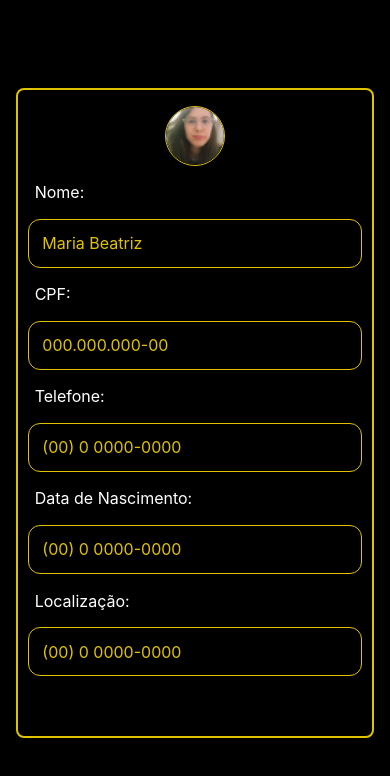
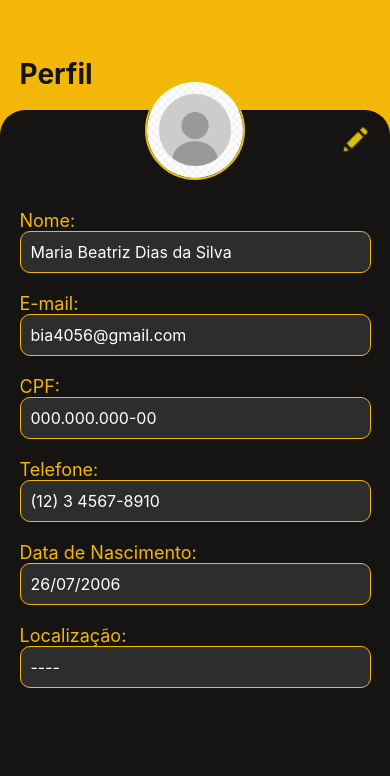
Before and after one commit to Cifpb/TCC-Mobile, a React Native app: screen /Profile in a window 390 px wide. Shown: the top 776 px of the page. Built offline with nearby package versions, Linux system fonts and the light colour scheme.

Commit message:
reparos tela de perfil

```diff
--- a/src/pages/product/index.js
+++ b/src/pages/product/index.js
@@ -1,7 +1,5 @@
 import React, { useState } from 'react';
 import { StyleSheet, Text, TextInput, View, ScrollView, Image, Switch, TouchableOpacity } from 'react-native';
-import { Dropdown } from 'react-native-element-dropdown';
-import Seletor from '../../components/Dropdown';
 import { TextInputMask } from 'react-native-masked-text';
 import ImagePicker from '../../components/ImagePicker';
 import { useNavigation } from "@react-navigation/native";
--- a/src/pages/profile/index.js
+++ b/src/pages/profile/index.js
@@ -1,105 +1,114 @@
-import React, { useState } from 'react';
-import { StyleSheet, Text, TextInput, View, ScrollView, Image, Switch, TouchableOpacity } from 'react-native';
+import React from 'react';
+import { StyleSheet, Text, View, ScrollView, Image, TouchableOpacity } from 'react-native';
+import * as Animatable from 'react-native-animatable';
 import { useNavigation } from '@react-navigation/native';
-import Seletor from '../../components/Dropdown';
-import foto from "../../assets/perfil/fotoperfil.png"
+import editar from "../../assets/pedidos/cards/lapis.png";
+import foto from "../../assets/perfil/foto.jpg";
 
-export default function Profile () {
-const navegation = useNavigation();
+export default function Profile() {
+    const navigation = useNavigation();
 
-const nome = "Maria Beatriz";
+    const nome = "Maria Beatriz Dias da Silva";
+    const email = "bia4056@gmail.com";
     const cpf = "000.000.000-00";
-const telefone = "(00) 0 0000-0000";
-
-const data = [
-    { label: 'Nenhum', value: '1' },
-    { label: 'Gold', value: '2' },
-    { label: 'Platinum', value: '3' },
-    { label: 'Diamond', value: '4' },
-];
+    const telefone = "(12) 3 4567-8910";
+    const dataN = "26/07/2006";
+    const localizacao = "----";
 
     return (
- <ScrollView style={styles.scrollView}>
+
         <View style={styles.container}>
- <View style={styles.quadrado}>
-<View style= {styles.perfil}>
+            <Animatable.View animation="fadeInLeft" delay={300} style={styles.containerHeader}>
+                <Text style={styles.message}>Perfil</Text>
+            </Animatable.View>
+            <Animatable.View animation="fadeInUp" delay={300} style={styles.containerForm}>
+    <TouchableOpacity style={styles.lapisContainer}>
+        <Image style={styles.lapis} source={editar} />
+    </TouchableOpacity>
+    <View style={styles.profileHeader}>
         <Image style={styles.fotoperfil} source={foto} />
     </View>
-  <Text style={styles.dado}>Nome:</Text>
-  <Text style={styles.nome}>{nome}</Text>
-  <Text style={styles.dado}>CPF:</Text>
-  <Text style={styles.nome}>{cpf}</Text>
-  <Text style={styles.dado}>Telefone:</Text>
-  <Text style={styles.nome}>{telefone}</Text>
-  <Text style={styles.dado}>Data de Nascimento:</Text>
-  <Text style={styles.nome}>{telefone}</Text>
-  <Text style={styles.dado}>Localização:</Text>
-  <Text style={styles.nome}>{telefone}</Text>
- </View>
+
+    <Text style={styles.label}>Nome:</Text>
+    <Text style={styles.info}>{nome}</Text>
+    <Text style={styles.label}>E-mail:</Text>
+    <Text style={styles.info}>{email}</Text>
+    <Text style={styles.label}>CPF:</Text>
+    <Text style={styles.info}>{cpf}</Text>
+    <Text style={styles.label}>Telefone:</Text>
+    <Text style={styles.info}>{telefone}</Text>
+    <Text style={styles.label}>Data de Nascimento:</Text>
+    <Text style={styles.info}>{dataN}</Text>
+    <Text style={styles.label}>Localização:</Text>
+    <Text style={styles.info}>{localizacao}</Text>
+</Animatable.View>
+
         </View>
 
-
- </ScrollView>
     );
 }
 
 const styles = StyleSheet.create({
-    scrollView: {
+    container: {
         flex: 1,
-        backgroundColor: 'black'
+        backgroundColor: '#F2B707',
     },
-      container: {
-        backgroundColor: 'black',
-        padding: 16,
-        alignContent: 'center',
+    containerHeader: {
+      marginTop: '12%',
+      marginBottom: '5%',
+      paddingStart: '5%',
+      position: 'relative',
+    },
+    message: {
+        fontSize: 28,
+        fontWeight: 'bold',
+        color: '#161413',
+        marginTop: 10,
+    },
+    lapisContainer: {
+      position: 'absolute',
+      top: 15,
+      right: 20,
+      zIndex: 10,
+  },
+    lapis: {
+        width: 30,
+        height: 30,
+    },
+    containerForm: {
+        backgroundColor: '#161413',
         flex: 1,
-        color: 'black'
+        borderTopLeftRadius: 25,
+        borderTopRightRadius: 25,
+        paddingStart: '5%',
+        paddingEnd: '5%',
+        paddingVertical: 20,
     },
-      quadrado: {
-        borderWidth: 2,
-        marginBottom: '5%',
-        marginTop: '20%',
-        borderColor: '#E0C200',
-        padding: 10,
-        borderRadius: 8,
-        height: 650,
-        gap: 10,
-      },
-      dado: {
-        color: 'white',
-        fontSize: 16,
-        padding: '2%',
-      },
-      textInput: {
-        backgroundColor: 'black',
-        color: 'white',
-        borderRadius: 10,
-        borderColor: '#E0C200',
-        borderWidth: 0.5,
-        padding: 10,
-        marginBottom: 10,
-        height: 50,
-        fontSize: 16,
-      },
-      nome: {
-        color: '#E0C200',
-        fontSize: 16,
-        padding: '4%',
-        backgroundColor: 'black',
-        borderColor: '#E0C200',
-        borderWidth: 1,
-        borderRadius: 12,
+    profileHeader: {
+        alignItems: 'center',
+        marginTop: -50,
+        marginBottom: 20,
     },
     fotoperfil: {
-        width: 60,
-        height: 60,
+        width: 100,
+        height: 100,
         borderColor: '#E0C200',
+        borderWidth: 2,
+        borderRadius: 50,
+    },
+    label: {
+        fontSize: 18,
+        color: '#F2B707',
+        marginTop: 10,
+    },
+    info: {
+        color: '#ffffff',
+        fontSize: 16,
+        padding: 10,
+        backgroundColor: '#2e2d2d',
+        borderColor: '#F2B707',
         borderWidth: 1,
-        borderRadius: 30,
+        borderRadius: 10,
+        marginBottom: 10,
     },
-    perfil: {
-        marginTop: 6,
-       alignItems: "center",
-    },
-
 });
```
Lines whose indentation alone changed are shown as unchanged.
